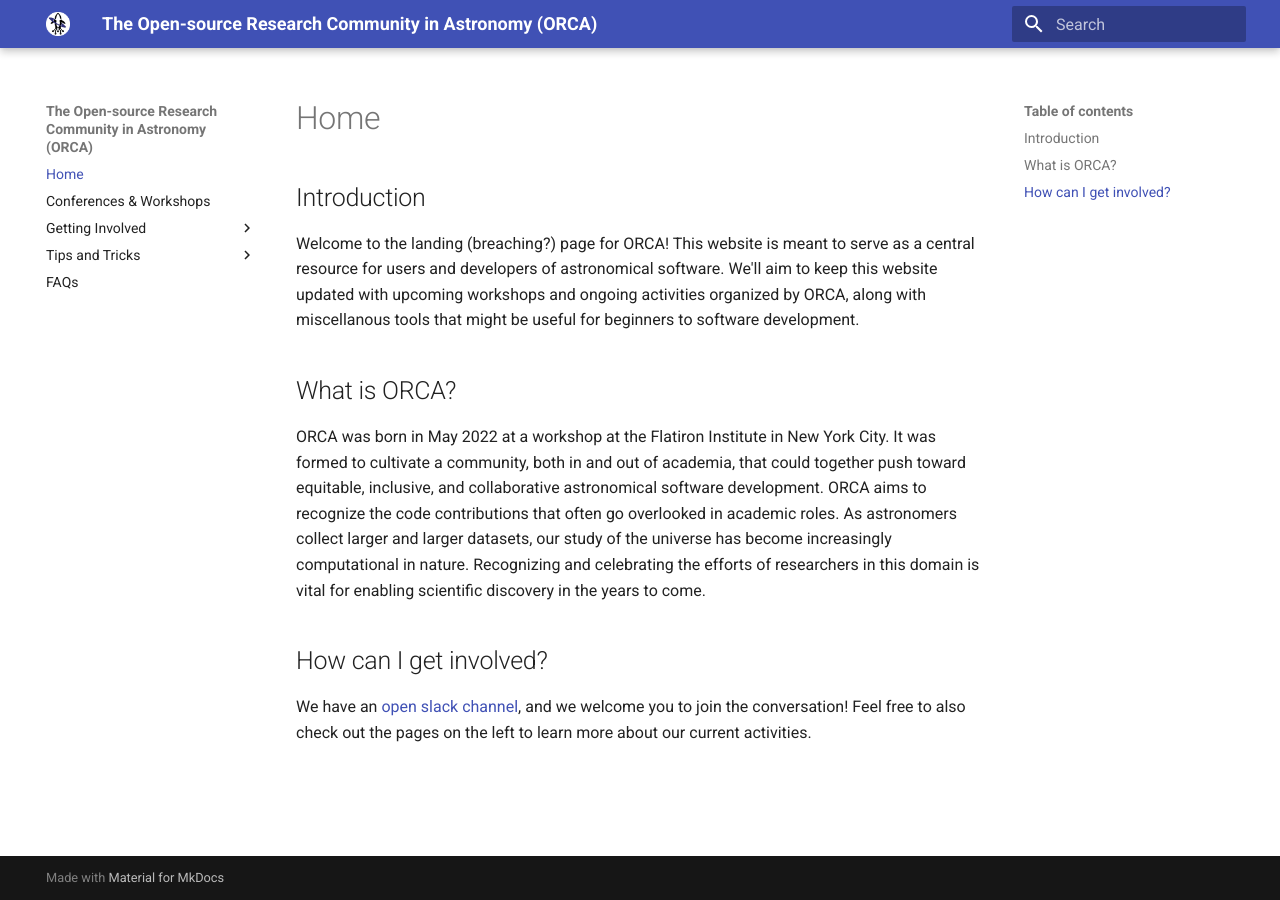
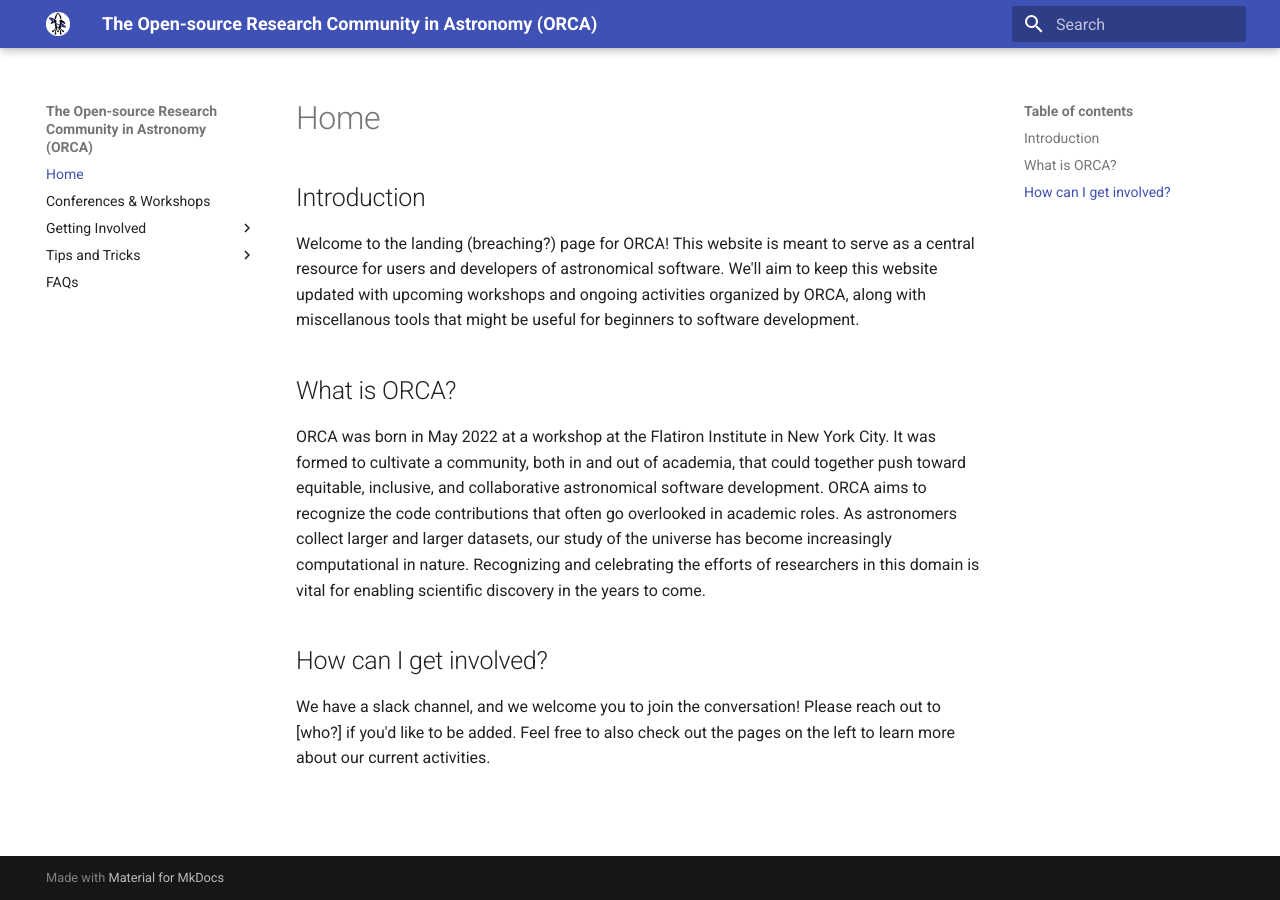
Before and after one commit to orca-astro/website, an MkDocs documentation site: the page built from docs/index.md, in a window 1280 px wide. Built offline with MkDocs 1.6.1 and Material for MkDocs 9.7.7, drawn with Linux system fonts in a browser that asks for light colours.

Commit message:
remove links

```diff
--- a/docs/index.md
+++ b/docs/index.md
@@ -8,4 +8,4 @@ ORCA was born in May 2022 at a workshop at the Flatiron Institute in New York Ci
 
 ## How can I get involved?
 
-We have an [open slack channel](https://join.slack.com/t/astronomicals-nhs1311/shared_invite/zt-19gf6sbas-MQpgqHcG3Kgqvu90blp1UQ), and we welcome you to join the conversation! Feel free to also check out the pages on the left to learn more about our current activities.
+We have a slack channel, and we welcome you to join the conversation! Please reach out to [who?] if you'd like to be added. Feel free to also check out the pages on the left to learn more about our current activities.
```
Also changed, not shown: docs/workshops.md (+1 -1 lines).
